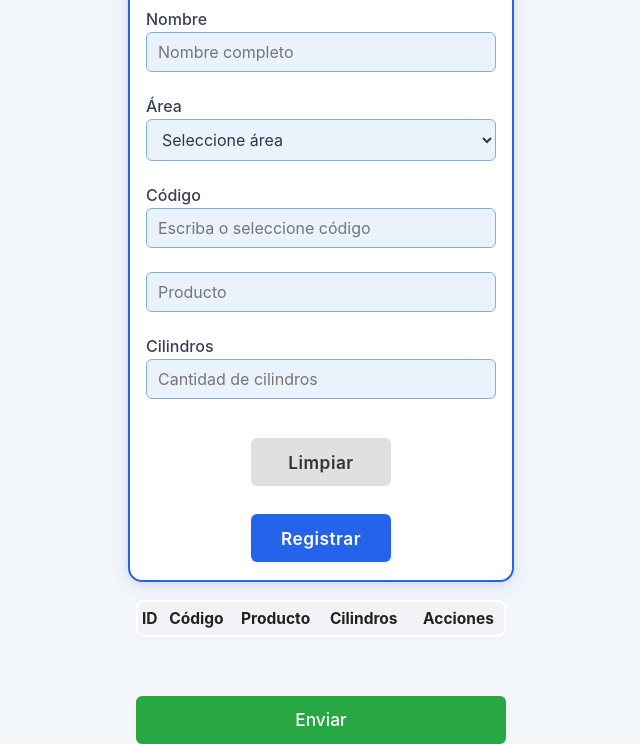
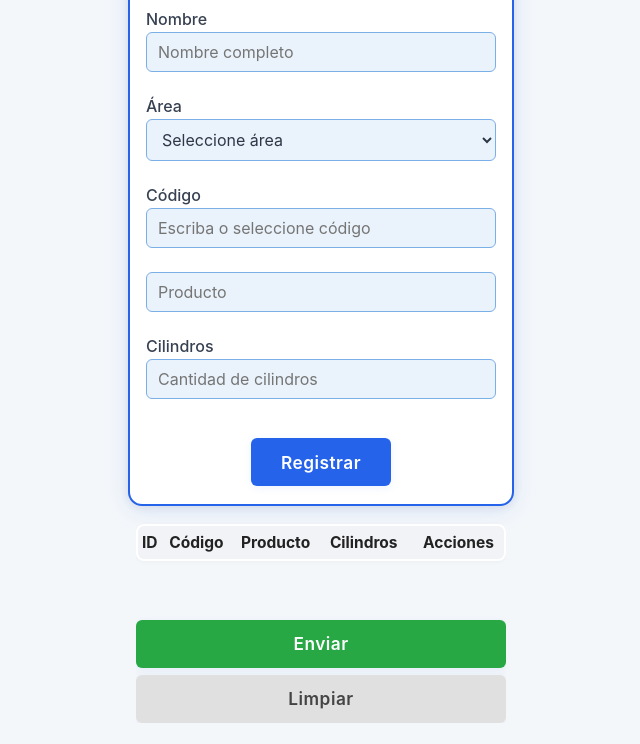
Before and after one commit to fer7a7d0/Registro-de-inventario, a plain HTML site: page index.html in a window 1280 px wide. Shown: the part 113-857 px from the top of the page, without its empty margins (319-959 px from the left). After the commit the page ends 836 px from the top, so only its background shows below. Drawn offline with Linux system fonts and the light colour scheme.

Commit message:
Actualizar index.html

```diff
--- a/index.html
+++ b/index.html
@@ -139,27 +139,34 @@
     max-width: unset;
     height: 48px;
     font-size: 1.08rem;
+    font-weight: 600;
+    letter-spacing: 0.5px;
+    align-self: center;
+    box-shadow: 0 2px 8px rgba(37,99,235,0.08);
+    transition: background 0.18s, box-shadow 0.18s;
   }
   #btnEnviar:hover {
     background: #7fd6b2;
   }
   #btnLimpiar {
-    background: #f7e9e9;
-    color: #c48a8a;
+    background: #e0e0e0;
+    color: #444;
     border: none;
     font-family: inherit;
+    width: 100%;
+    min-width: unset;
+    max-width: unset;
+    height: 48px;
     font-size: 1.08rem;
-    padding: 10px 0;
-    min-width: 90px;
-    max-width: 140px;
-    width: 60%;
-    height: 48px;
     font-weight: 600;
     letter-spacing: 0.5px;
     align-self: center;
+    margin-top: 7px;
+    box-shadow: 0 2px 8px rgba(37,99,235,0.08);
+    transition: background 0.18s, box-shadow 0.18s;
   }
   #btnLimpiar:hover {
-    background: #f3cccc;
+    background: #cccccc;
   }
   #mensaje {
     margin-top: 16px;
@@ -248,9 +255,6 @@
       <input type="number" name="cilindros" required min="0" placeholder="Cantidad de cilindros" disabled inputmode="numeric" pattern="[0-9]*">
     </label>
     <div style="display:flex;justify-content:center;width:100%;margin-top:8px;">
-      <button type="button" id="btnLimpiar" style="background:#e0e0e0;color:#333;">Limpiar</button>
-    </div>
-    <div style="display:flex;justify-content:center;width:100%;margin-top:8px;">
       <button type="submit">Registrar</button>
     </div>
   </form>
@@ -272,6 +276,9 @@
   <p id="agradecimiento" style="margin-top:2px;color:#28a745;font-weight:600;text-align:center;"></p>
   <div style="width:100%;max-width:370px;margin:0 auto;display:flex;justify-content:center;">
     <button type="button" id="btnEnviar" style="background:#28a745;color:#fff;width:100%;margin-top:10px;">Enviar</button>
+  </div>
+  <div style="width:100%;max-width:370px;margin:0 auto;display:flex;justify-content:center;">
+    <button type="button" id="btnLimpiar" style="background:#e0e0e0;color:#444;width:100%;height:48px;font-size:1.08rem;font-weight:600;letter-spacing:0.5px;align-self:center;margin-top:7px;box-shadow:0 2px 8px rgba(37,99,235,0.08);transition:background 0.18s,box-shadow 0.18s;border:none;">Limpiar</button>
   </div>
 
   <script>
```
